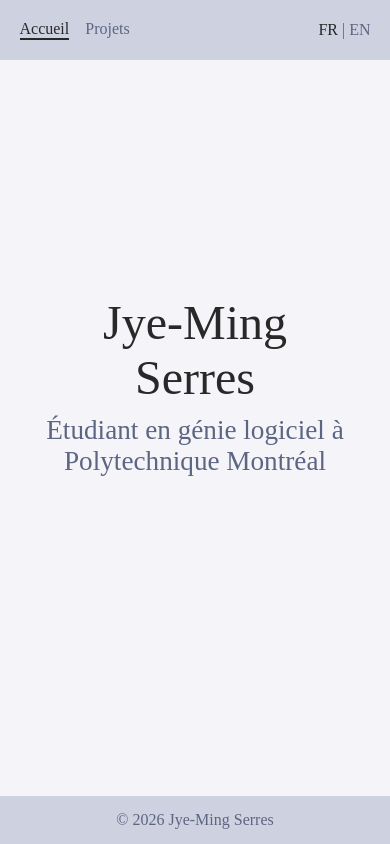
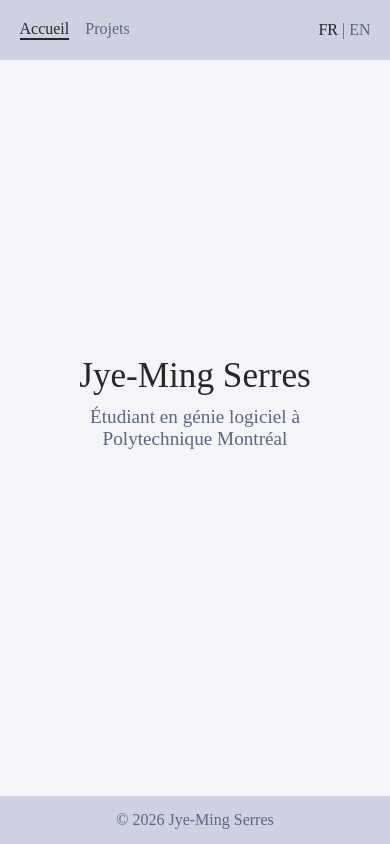
Before and after one commit to JyemingSerres/JyemingSerres.github.io, a website built with webpack: page src/index.html in a window 390 px wide. Built offline with nearby package versions, Linux system fonts and the light colour scheme.

Commit message:
feat: better home page font sizing for small screens

```diff
--- a/src/assets/css/home.css
+++ b/src/assets/css/home.css
@@ -19,3 +19,13 @@
     font-size: 1.7em;
     color:var(--theme-color-3);
 }
+
+@media (max-width: 767px) {
+    .front-name {
+        font-size: 2.2em;
+    }
+
+    .front-status {
+        font-size: 1.2em;
+    }
+}
```
